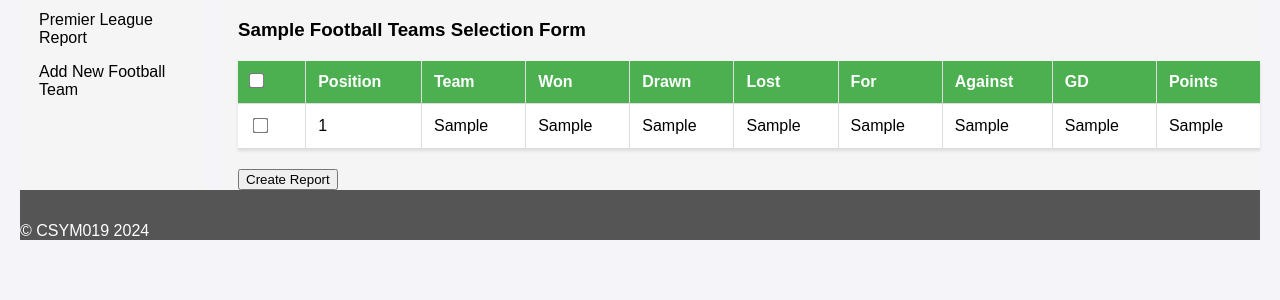
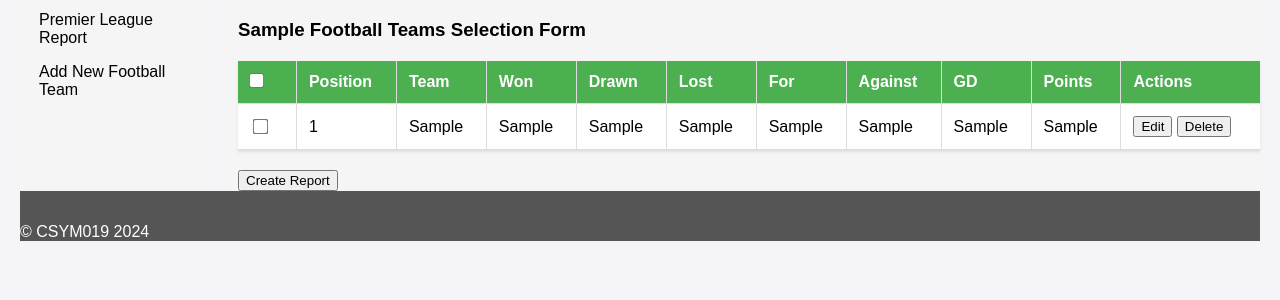
Before and after one commit to Sanindu/PL-Performance-Report-Generation, a PHP site: page / in a window 1280 px wide. Shown: the part 99-399 px from the top of the page. Run offline with PHP 8.4, Linux system fonts and the light colour scheme; tables that the repository leaves empty or names only in its code hold one stand-in row (values such as "Sample post").

Commit message:
Edit team functionality added
Edit team functionality added

```diff
--- a/Task2/index.php
+++ b/Task2/index.php
@@ -37,6 +37,7 @@
                     <th>Against</th>
                     <th>GD</th>
                     <th>Points</th>
+                    <th>Actions</th>
                 </tr>
                 </thead>
                 <tbody>
@@ -86,6 +87,34 @@
                     }
                 }
 
+                // Handle edit form submission
+                if ($_SERVER["REQUEST_METHOD"] == "POST" && isset($_POST['edit_team'])) {
+                    $team_id = $_POST['team_id'];
+                    $team = $_POST['team'];
+                    $won = $_POST['won'];
+                    $drawn = $_POST['drawn'];
+                    $lost = $_POST['lost'];
+                    $goalsfor = $_POST['goalsfor'];
+                    $against = $_POST['against'];
+                    $gd = $_POST['gd'];
+                    $points = $_POST['points'];
+
+                    $sql = "UPDATE teams SET
+                            team='$team',
+                            won='$won',
+                            drawn='$drawn',
+                            lost='$lost',
+                            goalsfor='$goalsfor',
+                            against='$against',
+                            gd='$gd',
+                            points='$points'
+                            WHERE id=$team_id";
+                    $conn->query($sql);
+
+                    header("Location: " . $_SERVER["PHP_SELF"]);
+                    exit;
+                }
+
                 // Fetch and display teams sorted by points
                 $sql = "SELECT id, team, won, drawn, lost, goalsfor, against, gd, points FROM teams ORDER BY points DESC";
                 $result = $conn->query($sql);
@@ -104,10 +133,14 @@
                         echo "<td>" . $row["against"] . "</td>";
                         echo "<td>" . $row["gd"] . "</td>";
                         echo "<td>" . $row["points"] . "</td>";
+                        echo "<td><button type='button' onclick='editTeam(" . json_encode($row) . ")'>Edit</button>
+                        <button type='button' onclick='deleteTeam(" . $row["id"] . ")'>Delete</button>
+
+                        </td>";
                         echo "</tr>";
                     }
                 } else {
-                    echo "<tr><td colspan='10'>No teams found</td></tr>";
+                    echo "<tr><td colspan='11'>No teams found</td></tr>";
                 }
 
                 $conn->close();
@@ -210,6 +243,22 @@
             }
         </script>
     <?php endif; ?>
+
+    <!-- Edit Team Modal -->
+    <div id="editModal" style="display:none;">
+        <form method="post" action="<?php echo htmlspecialchars($_SERVER["PHP_SELF"]); ?>">
+            <input type="hidden" name="team_id" id="edit_team_id">
+            <label>Team: <input type="text" name="team" id="edit_team"></label><br>
+            <label>Won: <input type="number" name="won" id="edit_won"></label><br>
+            <label>Drawn: <input type="number" name="drawn" id="edit_drawn"></label><br>
+            <label>Lost: <input type="number" name="lost" id="edit_lost"></label><br>
+            <label>For: <input type="number" name="goalsfor" id="edit_goalsfor"></label><br>
+            <label>Against: <input type="number" name="against" id="edit_against"></label><br>
+            <label>GD: <input type="number" name="gd" id="edit_gd"></label><br>
+            <label>Points: <input type="number" name="points" id="edit_points"></label><br>
+            <input type="submit" name="edit_team" value="Save Changes">
+        </form>
+    </div>
 </main>
 <footer>&copy; CSYM019 2024</footer>
 <script>
@@ -218,20 +267,42 @@
         for (var checkbox of checkboxes) {
             checkbox.checked = this.checked;
         }
-        toggleDeleteButton();
+        document.getElementById('delete-selected').style.display = this.checked ? 'inline-block' : 'none';
     });
 
-    var checkboxes = document.querySelectorAll('.select-row');
-    for (var checkbox of checkboxes) {
+    document.querySelectorAll('.select-row').forEach(function(checkbox) {
         checkbox.addEventListener('change', function() {
-            toggleDeleteButton();
+            var anyChecked = document.querySelectorAll('.select-row:checked').length > 0;
+            document.getElementById('delete-selected').style.display = anyChecked ? 'inline-block' : 'none';
         });
+    });
+
+    function editTeam(team) {
+        document.getElementById('edit_team_id').value = team.id;
+        document.getElementById('edit_team').value = team.team;
+        document.getElementById('edit_won').value = team.won;
+        document.getElementById('edit_drawn').value = team.drawn;
+        document.getElementById('edit_lost').value = team.lost;
+        document.getElementById('edit_goalsfor').value = team.goalsfor;
+        document.getElementById('edit_against').value = team.against;
+        document.getElementById('edit_gd').value = team.gd;
+        document.getElementById('edit_points').value = team.points;
+
+        document.getElementById('editModal').style.display = 'block';
     }
 
-    function toggleDeleteButton() {
-        var selected = document.querySelectorAll('.select-row:checked').length > 0;
-        document.getElementById('delete-selected').style.display = selected ? 'inline' : 'none';
-    }
+    function deleteTeam(id) {
+const confirmation = confirm("Are you sure you want to delete this team?");
+if (confirmation) {
+    document.querySelector(`input[value='${id}'].select-row`).closest('tr').remove();
+    const deleteInput = document.createElement('input');
+    deleteInput.type = 'hidden';
+    deleteInput.name = 'teams[]';
+    deleteInput.value = id;
+    document.querySelector('form').appendChild(deleteInput);
+}
+}
+
 </script>
 </body>
 </html>
```
